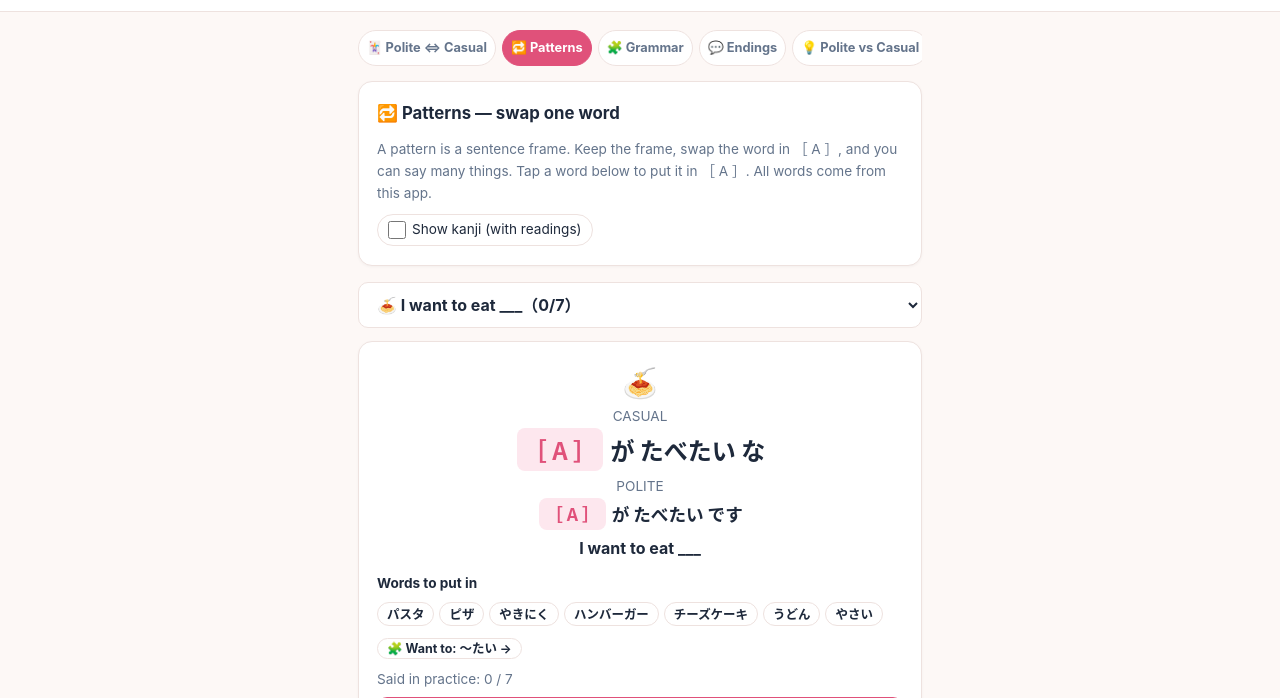
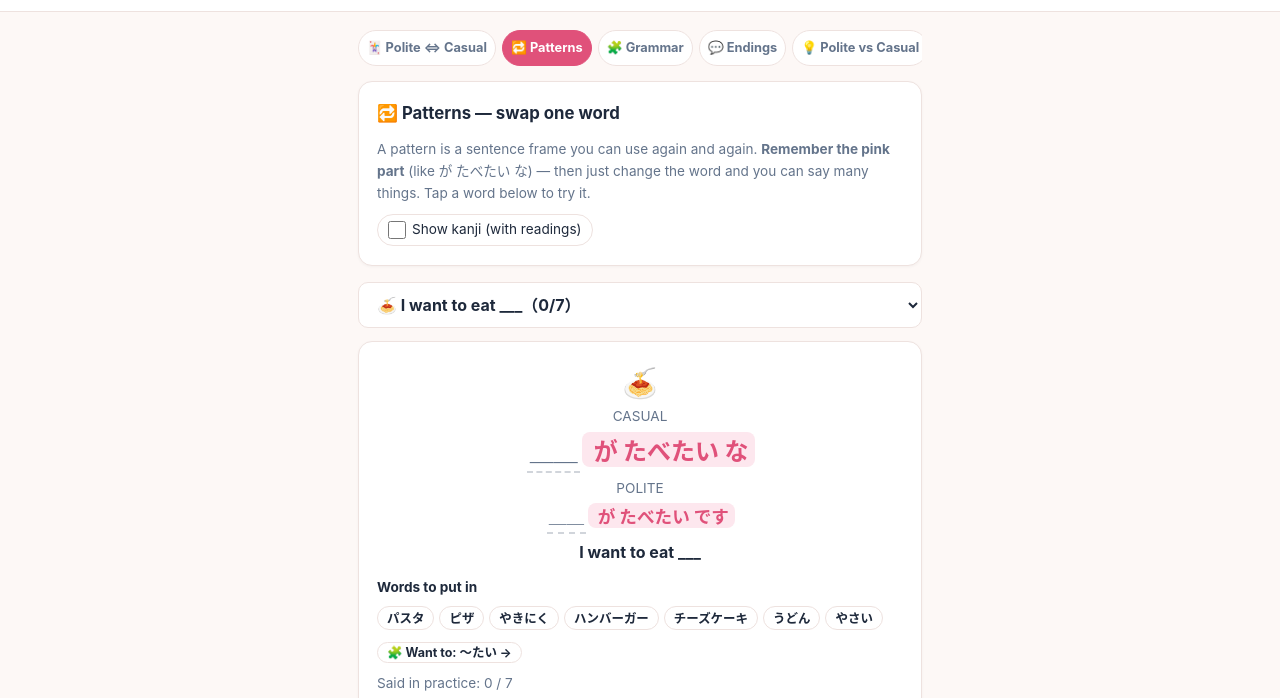
Before and after one commit to ys1017000/Learning-Japanese, a plain HTML site: page pattern.html in a window 1280 px wide. Shown: the part 45-743 px from the top of the page. Drawn offline with Linux system fonts and the light colour scheme.

Commit message:
Add files via upload

```diff
--- a/common.css
+++ b/common.css
@@ -341,3 +341,5 @@ button.link-chip.on { background: var(--primary); color: #fff; border-color: var
 .pt-dots span.ok { background: #22c55e; }
 .pt-dots span.ng { background: #ef4444; }
 .pt-fw { color: var(--text-muted); font-weight: 600; }
+.pt-frm { color: var(--primary); background: var(--primary-soft); border-radius: 8px; padding: 0 6px; font-weight: 800; }
+.pt-word { display: inline-block; min-width: 2.2em; text-align: center; color: var(--text-muted); border-bottom: 2px dashed #d1d5db; margin: 0 2px; font-weight: 700; }
--- a/common.js
+++ b/common.js
@@ -4,7 +4,7 @@
 
   const KEY_DATA = 'cj_data';         // 学習データ（バックアップ対象）
   const KEY_PREFS = 'cj_prefs';       // 設定（端末ごと・バックアップ対象外）
-  const APP_VERSION = 'v30';
+  const APP_VERSION = 'v31';
   const DATA_VERSION = 4;             // v2: 漢字(kanji)・音読(read) / v3: 練習カード(prac)・日替わり(daily) / v4: ようちゃんへの質問(asks)・都道府県(pref)。古い形もそのまま読める
   const BACKUP_APP_ID = 'casual-japanese-backup';
   const BACKUP_VERSION = 4;           // v1〜v3 のバックアップも読み込める
--- a/i18n.js
+++ b/i18n.js
@@ -417,7 +417,8 @@ window.CJ_I18N = {
   'sub.patterns': ['🔁 Patterns', '🔁 かた'],
   'home.m.patterns': ['Patterns', 'かた の れんしゅう'],
   'pt.title': ['🔁 Patterns — swap one word', '🔁 かた — ことば を ひとつ いれかえる'],
-  'pt.intro': ['A pattern is a sentence frame. Keep the frame, swap the word in ［ A ］, and you can say many things. Tap a word below to put it in ［ A ］. All words come from this app.', 'かた は ぶん の わく。わく は そのまま、［ A ］ の ことば を いれかえる だけ で、いろいろ いえます。した の ことば を タップ すると ［ A ］ に はいります。ことば は ぜんぶ この アプリ に ある もの です。'],
+  'pt.intro': ['A pattern is a sentence frame you can use again and again. <b>Remember the pink part</b> (like が たべたい な) — then just change the word and you can say many things. Tap a word below to try it.',
+    'かた は なんど でも つかえる ぶん の わく。<b>ピンク の ところ を おぼえよう</b>（「が たべたい な」 など）。あと は ことば を かえる だけ で、いろいろ いえます。した の ことば を タップ して ためして みて ね。'],
   'pt.words': ['Words to put in', 'いれる ことば'],
   'pt.examples': ['Sentences', 'ぶん'],
   'pt.progress': ['Said in practice: {n} / {m}', 'れんしゅう で いえた：{n} / {m}'],
--- a/pattern.html
+++ b/pattern.html
@@ -66,11 +66,17 @@
     $('ptSel').innerHTML = PT.PATTERNS.map(p => { const pr = progress(p.id); return '<option value="' + p.id + '"' + (p.id === pid ? ' selected' : '') + '>' + p.icon + ' ' + esc(CJ.tx(p, 'title')) + '（' + pr.said + '/' + pr.all + '）</option>'; }).join('');
   }
   // 型を大きく表示：［　］ が入れ替える場所
+  // 覚える のは 型 の ぶぶん（が たべたい な）→ ピンク で 目立たせる。ことば の ところ は うすい ＿＿（タップ した ことば が 入る）
   function slotHtml(form) {
-    const f = CJ.showKanji() ? CJ.ruby(form[2]) : esc(form[0]), w = sel >= 0 ? cur().fill[sel] : null;
-    const word = v => '<span class="pt-slot ok">' + (CJ.showKanji() ? CJ.ruby(v[2]) : esc(v[0])) + '</span>';
-    return f.split('{X}').join(w ? word(w.x) : '<span class="pt-slot">［ A ］</span>').split('{Y}').join(w ? (w.y ? word(w.y) : '') : '<span class="pt-slot">［ B ］</span>');
+    const k = CJ.showKanji(), raw = k ? form[2] : form[0], w = sel >= 0 ? cur().fill[sel] : null;
+    const word = (v, lab) => '<span class="pt-word">' + (v ? (k ? CJ.ruby(v[2]) : esc(v[0])) : lab) + '</span>';
+    return raw.split(/(\{X\}|\{Y\})/).map(seg => {
+      if (seg === '{X}') return word(w && w.x, raw.includes('{Y}') ? 'A' : '＿＿');
+      if (seg === '{Y}') return word(w && w.y, 'B');
+      return seg.trim() ? '<span class="pt-frm">' + (k ? CJ.ruby(seg) : esc(seg)) + '</span>' : seg;
+    }).join('');
   }
+
   function renderFrame() {
     const p = cur(), g = G.find(x => x.id === p.g), pr = progress(p.id);
     const words = p.fill.map(f => f.y ? CJ.esc(f.x[0]) + ' ⇄ ' + CJ.esc(f.y[0]) : CJ.esc(f.x[0]));
--- a/sw.js
+++ b/sw.js
@@ -1,7 +1,7 @@
 /* オフライン対応：一度開いたページ・ファイルを端末に保存して、電波がなくても使えるようにする
    v11：ネットにつながっているときは「いつも最新」を先に取りに行く（古い画面が出つづける問題の対策）。
         つながらない・遅い（3秒）ときだけ、保存しておいたものを使う */
-const CACHE = 'maru-pace-v30';
+const CACHE = 'maru-pace-v31';
 const ASSETS = ['./', 'index.html', 'practice.html', 'cards.html', 'endings.html', 'grammar.html', 'guide.html', 'help.html', 'kanji.html', 'words.html', 'map.html',
   'read.html', 'quiz.html', 'ask.html', 'record.html', 'pattern.html', 'pattern-data.js', 'i18n.js', 'data.js', 'grammar-data.js', 'read-data.js', 'examples-data.js', 'kanji-data.js', 'words-data.js', 'pref-data.js',
   'common.js', 'bank.js', 'common.css', 'manifest.webmanifest', 'icon-192.png', 'icon-512.png', 'apple-touch-icon.png', 'index.json'];
```
